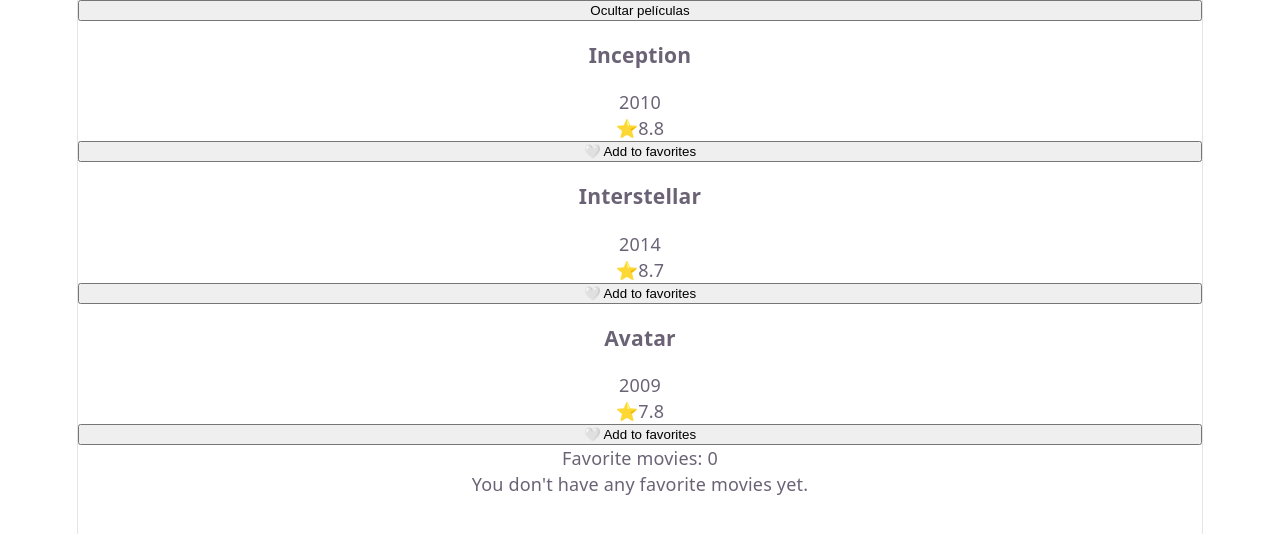
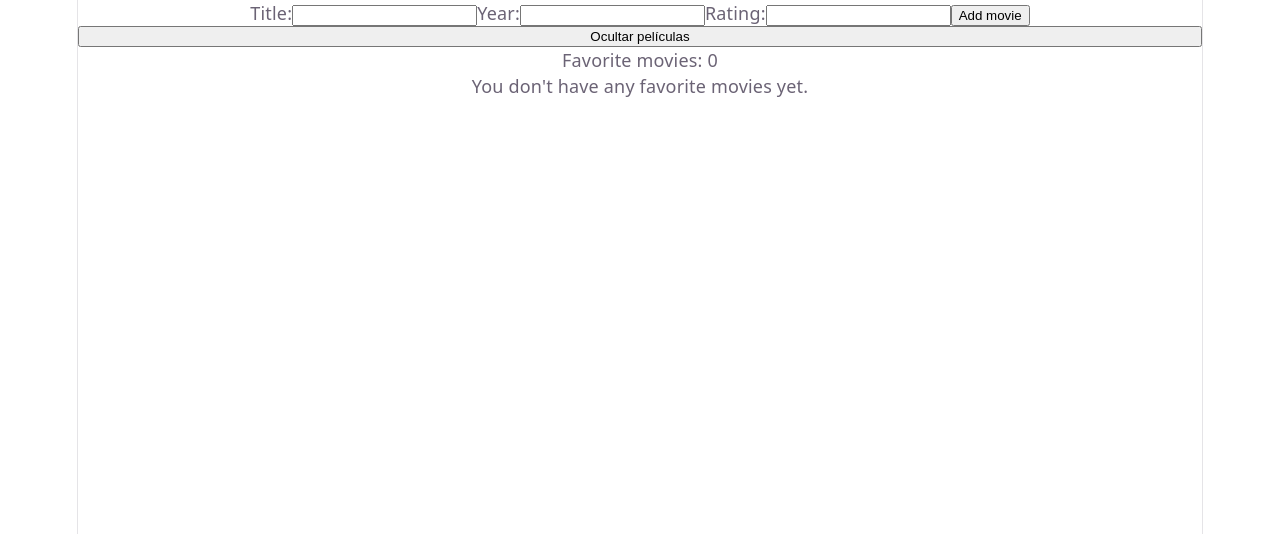
Before and after one commit to ocaminov/my-react-app, a React (Vite) app: page / in a window 1280 px wide. Shown: the top 534 px of the page. Built offline with nearby package versions, Linux system fonts and the light colour scheme.

Commit message:
Add movie form

```diff
--- a/src/App.jsx
+++ b/src/App.jsx
@@ -2,7 +2,7 @@
 import "./App.css";
 import MovieCard from "./MovieCard";
 
-const movies = [
+/*const movies = [
   {
     title: "Inception",
     year: 2010,
@@ -18,13 +18,62 @@
     year: 2009,
     rating: 7.8,
   },
-];
+];*/
 
 function App() {
   const [showMovies, setShowMovies] = useState(true);
   const [favoriteMovies, setFavoriteMovies] = useState([]);
+  const [movies, setMovies] = useState([]);
+  const [title, setTitle] = useState("");
+  const [year, setYear] = useState("");
+  const [rating, setRating] = useState("");
+
+  const handleSubmit = (e) => {
+    e.preventDefault();
+
+    setMovies([
+      ...movies,
+      {
+        title,
+        year,
+        rating,
+      },
+    ]);
+
+    setTitle("");
+    setYear("");
+    setRating("");
+  };
+
   return (
     <>
+      <form onSubmit={handleSubmit}>
+        <label htmlFor="title">Title:</label>
+        <input
+          type="text"
+          name="title"
+          id="title"
+          value={title}
+          onChange={(e) => setTitle(e.target.value)}
+        />
+        <label htmlFor="year">Year:</label>
+        <input
+          type="text"
+          name="year"
+          id="year"
+          value={year}
+          onChange={(e) => setYear(e.target.value)}
+        />
+        <label htmlFor="rating">Rating:</label>
+        <input
+          type="text"
+          name="rating"
+          id="rating"
+          value={rating}
+          onChange={(e) => setRating(e.target.value)}
+        />
+        <button type="submit">Add movie</button>
+      </form>
       <button onClick={() => setShowMovies(!showMovies)}>
         {showMovies ? "Ocultar películas" : "Mostrar películas"}
       </button>
```
